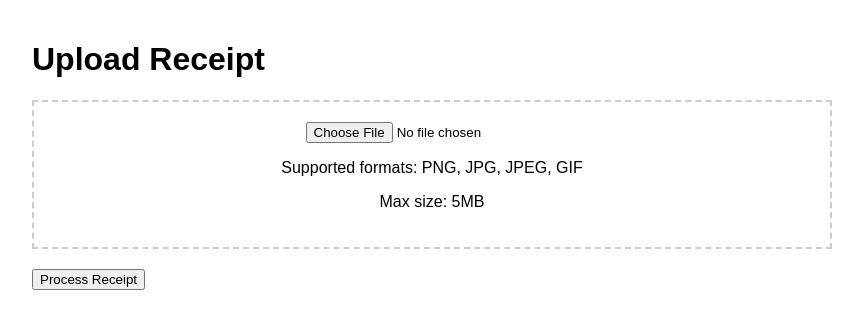
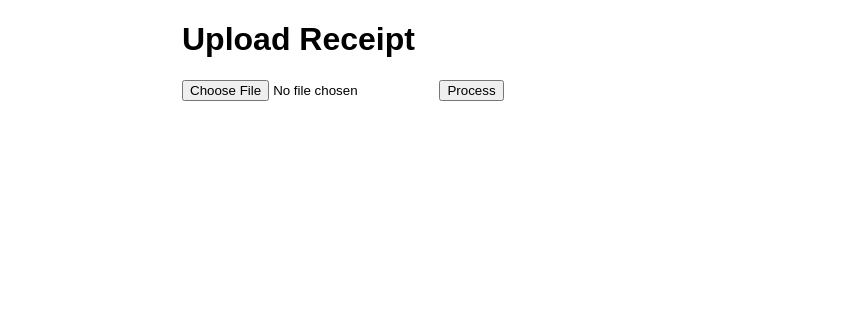
Before and after one commit to lokosmotos/mediaLoko, a Flask app: page / in a window 1280 px wide. Shown: the top 329 px of the page, without its empty margins (208-1071 px from the left). Run offline with Flask 3, Linux system fonts and the light colour scheme.

Commit message:
Update upload.html

```diff
--- a/templates/upload.html
+++ b/templates/upload.html
@@ -1,11 +1,10 @@
 <!DOCTYPE html>
 <html>
 <head>
-    <title>Receipt Processor</title>
+    <title>Upload Receipt</title>
     <style>
-        body { font-family: Arial, sans-serif; max-width: 800px; margin: 0 auto; padding: 20px; }
+        body { font-family: Arial, sans-serif; max-width: 500px; margin: 20px auto; }
         .error { color: red; }
-        .upload-box { border: 2px dashed #ccc; padding: 20px; text-align: center; margin: 20px 0; }
     </style>
 </head>
 <body>
@@ -13,13 +12,9 @@
     {% if error %}
         <p class="error">{{ error }}</p>
     {% endif %}
-    <form method="post" enctype="multipart/form-data" action="/upload">
-        <div class="upload-box">
-            <input type="file" name="receipt" accept="image/*" required>
-            <p>Supported formats: PNG, JPG, JPEG, GIF</p>
-            <p>Max size: 5MB</p>
-        </div>
-        <button type="submit">Process Receipt</button>
+    <form method="post" enctype="multipart/form-data">
+        <input type="file" name="receipt" accept="image/*" required>
+        <button type="submit">Process</button>
     </form>
 </body>
 </html>
```
